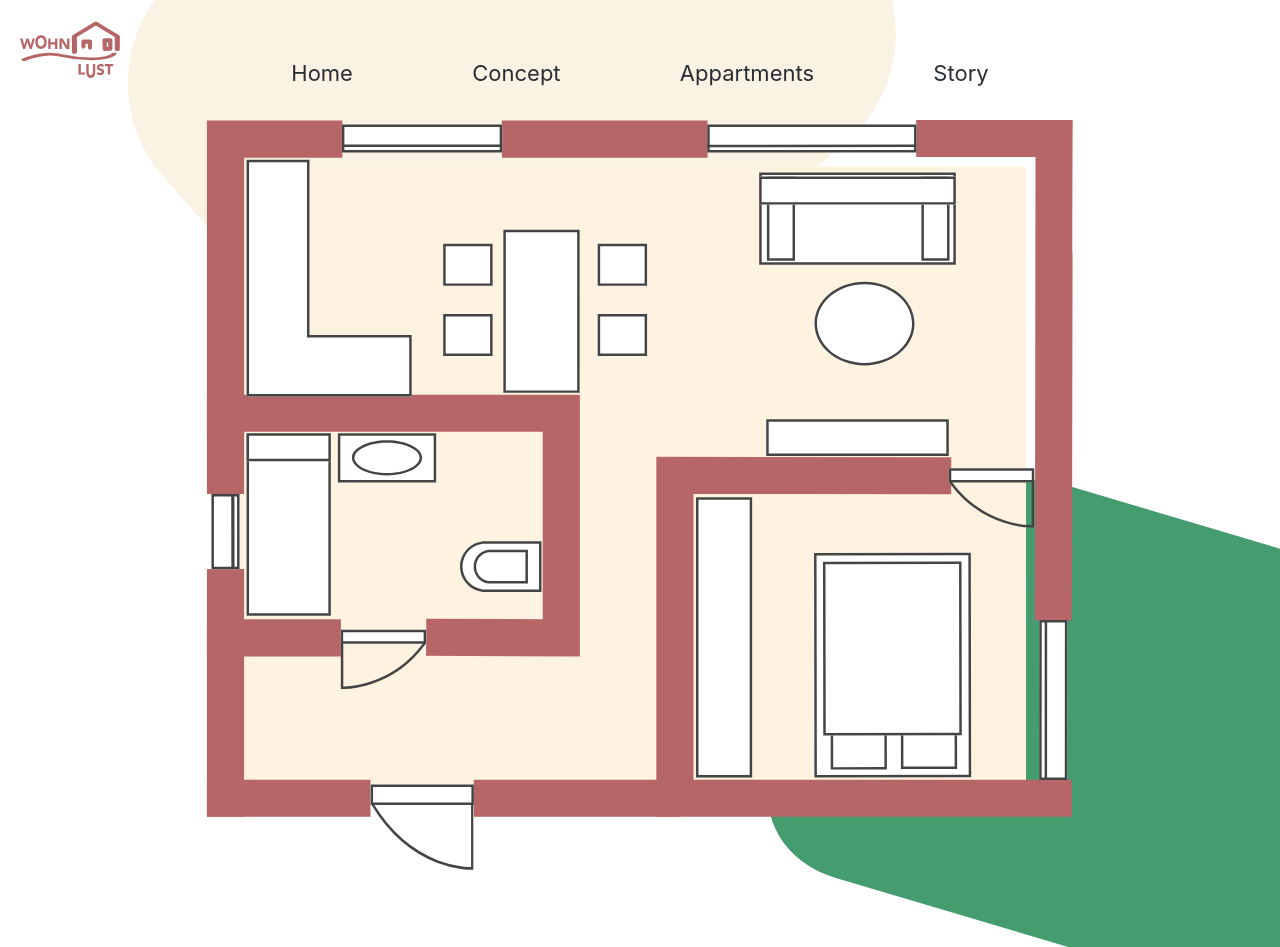
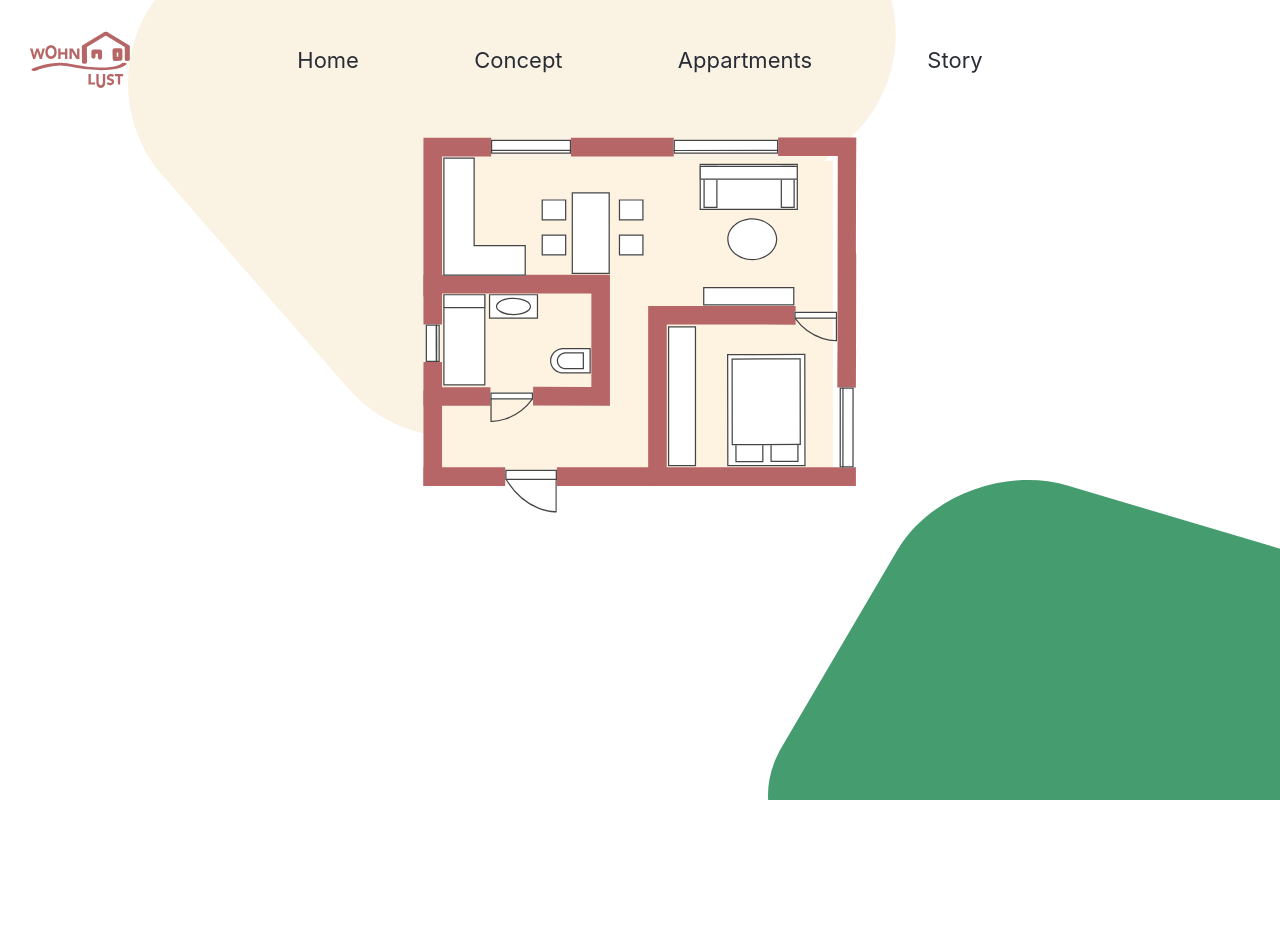
Before and after one commit to schwuchow/wohnlust, a React (Create React App) app: page /appartments in a window 1280 px wide. After the commit the page ends 800 px from the top, so only its background shows below. Built offline with nearby package versions, Linux system fonts and the light colour scheme; no server answers.

Commit message:
refactoring, added anim

```diff
--- a/src/app/App.scss
+++ b/src/app/App.scss
@@ -3,13 +3,15 @@
   color: #282c34;
   font-size: 2rem;
   display: grid;
-  grid-template-rows: 10% 20% 50% 1fr;
+  grid-template-rows: 15vh 80% 1fr;
   grid-template-columns: 1fr 70% 1fr;
-  grid-gap: 1rem;
+  align-items: center;
 
   object {
     width: 10rem;
     height: 10rem;
-    margin-left: 2rem;
+    margin-left: 3rem;
+    grid-row: 1 / span 1;
+    grid-column: 1 / span 1;
   }
 }
--- a/src/common/card/Card.scss
+++ b/src/common/card/Card.scss
@@ -1,7 +1,8 @@
 .card {
     height: 30rem;
     width: 30rem;
-    background: linear-gradient(150deg,   rgba(250, 242, 227, .5),  rgba(214, 207, 194, .5));
+    // background: linear-gradient(150deg,   rgba(250, 242, 227, .5),  rgba(214, 207, 194, .5));
+    background: rgba(255,255,255,.2);
     float: left;
     margin: 0 5rem;
     padding: 3rem;
@@ -13,4 +14,22 @@
     display: flex;
     flex-direction: column;
     justify-content: space-around;
+
+    &:hover {
+        animation: card .5s;
+    }
+
+    @keyframes card {
+        0% {
+            transform: translateY(0);
+        }
+
+        70% {
+            transform: translateY(10px);
+        }
+
+        90% {
+            transform: translateY(-5px);
+        }
+    }
 }
--- a/src/features/appartment/Appartment.js
+++ b/src/features/appartment/Appartment.js
@@ -5,9 +5,9 @@ import { connect } from 'react-redux';
 
 class Appartment extends React.Component {
 
-    showProps() {
-        if (this.props.appartments) {
-            let { location, pricePerMonth, qm, orientation} = this.props.appartments[0];
+    showProps = appartments => {
+        if (appartments) {
+            let { location, pricePerMonth, qm, orientation} = appartments[0];
             console.log(location, pricePerMonth, qm, orientation);
 
             return (
@@ -23,9 +23,9 @@ class Appartment extends React.Component {
 
     render() {
         return (
-            <div>
+            <div className="appartment">
                 <img src={imgAppartment} alt="Appartment" />
-                {this.showProps()}
+                {this.showProps(this.props.appartments)}
             </div>
         )
     }
--- a/src/features/appartment/Appartment.scss
+++ b/src/features/appartment/Appartment.scss
@@ -1,4 +1,22 @@
-img {
-    width: 100%;
-    height: 100%;
+.appartment {
+
+    display: flex;
+    justify-content: center;
+    align-items: center;
+
+    img {
+        width: 50%;
+        height: 50%;
+
+        & + div {
+            opacity: 0;
+            transition: .2s;
+            display: inline-block;
+        }
+
+        &:hover + div {
+            opacity: 1;
+            transform: translateX(10%);
+        }
+    }
 }
--- a/src/features/navigation/Navigation.js
+++ b/src/features/navigation/Navigation.js
@@ -17,8 +17,6 @@ class Navigation extends React.Component {
     }
 
     addHighlightAnim = (e) => {
-        // CONTINUE
-        // console.log(e);
 
         const highlightStyles = {
             width: `${e.currentTarget.offsetWidth}px`,
--- a/src/features/navigation/Navigation.scss
+++ b/src/features/navigation/Navigation.scss
@@ -1,11 +1,16 @@
-nav ul {
+nav {
+
+    grid-row: 1 / span 1;
+    grid-column: 2 / span 1;
+
+
+    ul {
         list-style: none;
         display: flex;
         justify-content: space-evenly;
 
         li {
             padding: 1rem;
-        margin: 5rem 1rem;
             font-size: 1.1em;
 
             a {
@@ -14,10 +19,11 @@ nav ul {
             }
         }
     }
+}
 
 .highlight {
     position: absolute;
-    transition: 1s;
+    transition: .5s;
     display: block;
     top: 0;
     left: 0;
--- a/src/features/searchbar/SearchBar.scss
+++ b/src/features/searchbar/SearchBar.scss
@@ -6,6 +6,7 @@
 
         display: flex;
         height: 4rem;
+        position: relative;
 
         input[type=text] {
             font-size: 2rem;
--- a/src/layouts/Appartments.js
+++ b/src/layouts/Appartments.js
@@ -3,7 +3,7 @@ import Appartment from '../features/appartment/Appartment';
 
 const Appartments = () => {
     return (
-        <div className="layout">
+        <div className="layout layout__appartments">
             <Appartment />
         </div>
     );
--- a/src/layouts/Concept.js
+++ b/src/layouts/Concept.js
@@ -43,7 +43,7 @@ const Concept = () => {
     }
 
     return (
-        <div className="layout concept">
+        <div className="layout layout__concept">
             {renderCards()}
         </div>
     );
--- a/src/layouts/Home.js
+++ b/src/layouts/Home.js
@@ -3,8 +3,8 @@ import SearchBar from '../features/searchbar/SearchBar';
 
 const Home = () => {
     return (
-        <div className="layout home">
-            <div>Be part of a good <br/>way of living</div>
+        <div className="layout layout__home">
+            <div>Be part of a <span>good</span><br/>way of living</div>
             <SearchBar/>
         </div>
     );
--- a/src/layouts/layouts.scss
+++ b/src/layouts/layouts.scss
@@ -1,9 +1,8 @@
 .layout {
     grid-row: 2 / span 1;
     grid-column: 2 / span 1;
-}
 
-.home {
+    &__home {
         display: flex;
         flex-direction: column;
         align-content: center;
@@ -11,14 +10,28 @@
         div {
             margin-top: 10%;
             font-size: 5rem;
+
+            span {
+                font-weight: 600;
+                box-shadow: 5px 5px 5px rgba(0,0,0, .5),
+                -5px -5px 10px rgba(255, 255, 255, .7);
+                transition: .2s;
+                display: inline-block;
+
+                &:hover {
+                    transform: translateY(5px);
+                }
+            }
         }
     }
 
-.concept {
+    &__concept {
         display: flex;
         justify-content: space-between;
     }
 
-.story {
+    &__story {
+        margin-top: 5rem;
         width: 70vw;
     }
+}
```
Also changed, not shown: src/features/appartment/actionAppartment.js (deleted). Lines whose indentation alone changed are shown as unchanged.
